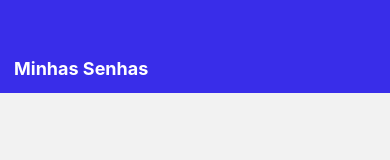
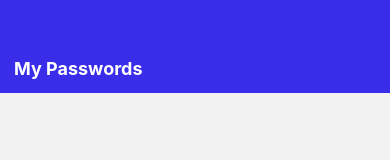
Before and after one commit to emanoelCarvalho/pass-gn, a React Native app: screen /passwords in a window 390 px wide. Shown: the top 160 px of the page. Built offline with nearby package versions, Linux system fonts and the light colour scheme.

Commit message:
:bug: fix(modal, passwords): translate text to English in ModalPassword and Passwords components

```diff
--- a/src/components/modal/index.js
+++ b/src/components/modal/index.js
@@ -17,7 +17,7 @@ export function ModalPassword({password, handleClose}) {
     return(
         <View style={styles.container}>
             <View style={styles.content}>
-                <Text style={styles.title}>Senha gerada </Text>
+                <Text style={styles.title}>Generated password </Text>
 
                 <Pressable style={styles.innerPassword} onLongPress={handleCopyPassword}>
                     <Text style={styles.text}>
@@ -27,11 +27,11 @@ export function ModalPassword({password, handleClose}) {
 
                 <View style={styles.buttonArea}>
                     <TouchableOpacity style={styles.button} onPress={handleClose}>
-                        <Text style={styles.buttonText}>Voltar</Text>
+                        <Text style={styles.buttonText}>Back</Text>
                     </TouchableOpacity>
 
                     <TouchableOpacity style={[styles.button, styles.buttonSave]} onPress={handleCopyPassword}>
-                        <Text style={styles.buttonSaveText}>Salvar Senha</Text>
+                        <Text style={styles.buttonSaveText}>Save Password</Text>
                     </TouchableOpacity>
                 </View>
             </View>
--- a/src/pages/passwords/index.js
+++ b/src/pages/passwords/index.js
@@ -28,7 +28,7 @@ export function Passwords() {
     return(
         <SafeAreaView style={{ flex: 1, }}>
             <View style={styles.header}>
-                <Text style={styles.title}>Minhas Senhas</Text>
+                <Text style={styles.title}>My Passwords</Text>
             </View>
 
             <View style={styles.content}>
```
